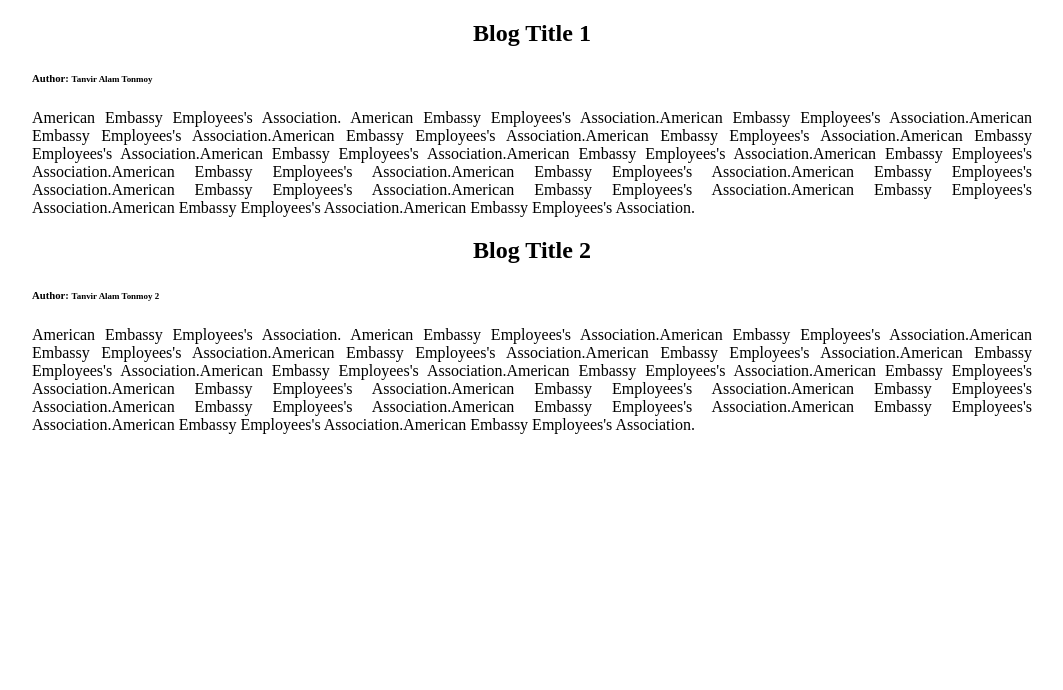
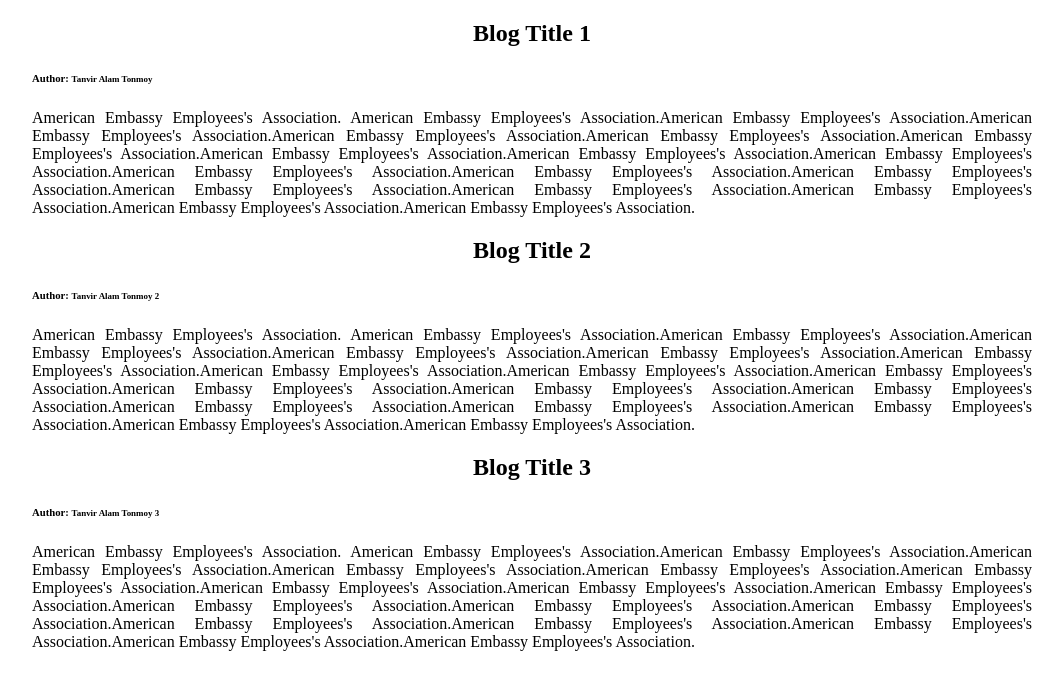
Before and after one commit to talam0440/demo-repo-2308, a plain HTML site: page index.html in a window 1280 px wide. Shown: the whole page, without its empty margins (108-1171 px from the left). Drawn offline with Linux system fonts and the light colour scheme.

Commit message:
New change

```diff
--- a/index.html
+++ b/index.html
@@ -57,6 +57,20 @@
                 Embassy Employees's Association.</p>
         </div>
 
+        <div id="blog_2">
+            <h1 class="head_1">Blog Title 3</h1>
+            <h6>Author: <small>Tanvir Alam Tonmoy 3</small></h6>
+            <p class="para">American Embassy Employees's Association. American Embassy Employees's Association.American
+                Embassy
+                Employees's Association.American Embassy Employees's Association.American Embassy Employees's
+                Association.American Embassy Employees's Association.American Embassy Employees's Association.American
+                Embassy Employees's Association.American Embassy Employees's Association.American Embassy Employees's
+                Association.American Embassy Employees's Association.American Embassy Employees's Association.American
+                Embassy Employees's Association.American Embassy Employees's Association.American Embassy Employees's
+                Association.American Embassy Employees's Association.American Embassy Employees's Association.American
+                Embassy Employees's Association.</p>
+        </div>
+
     </section>
 </body>
 
```
